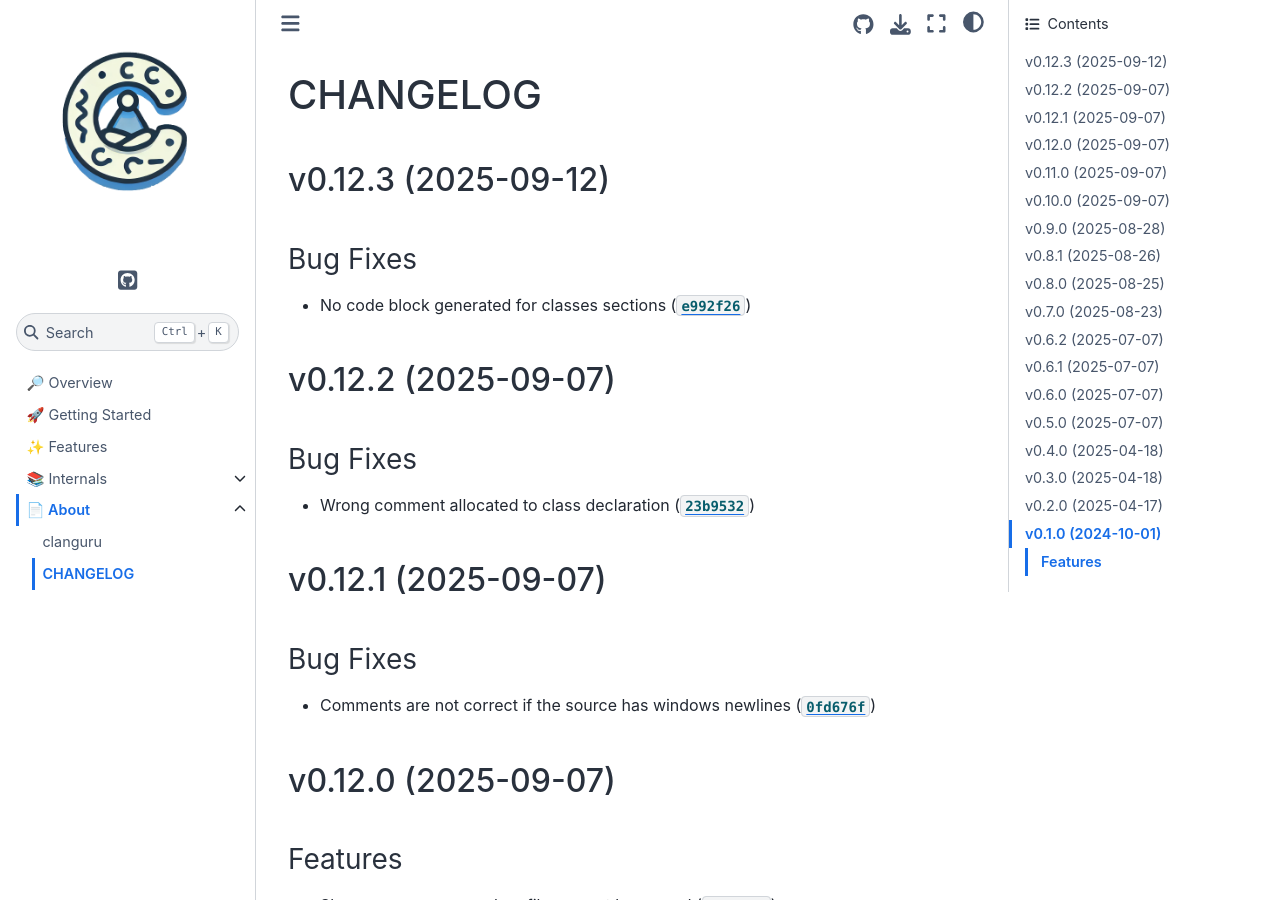
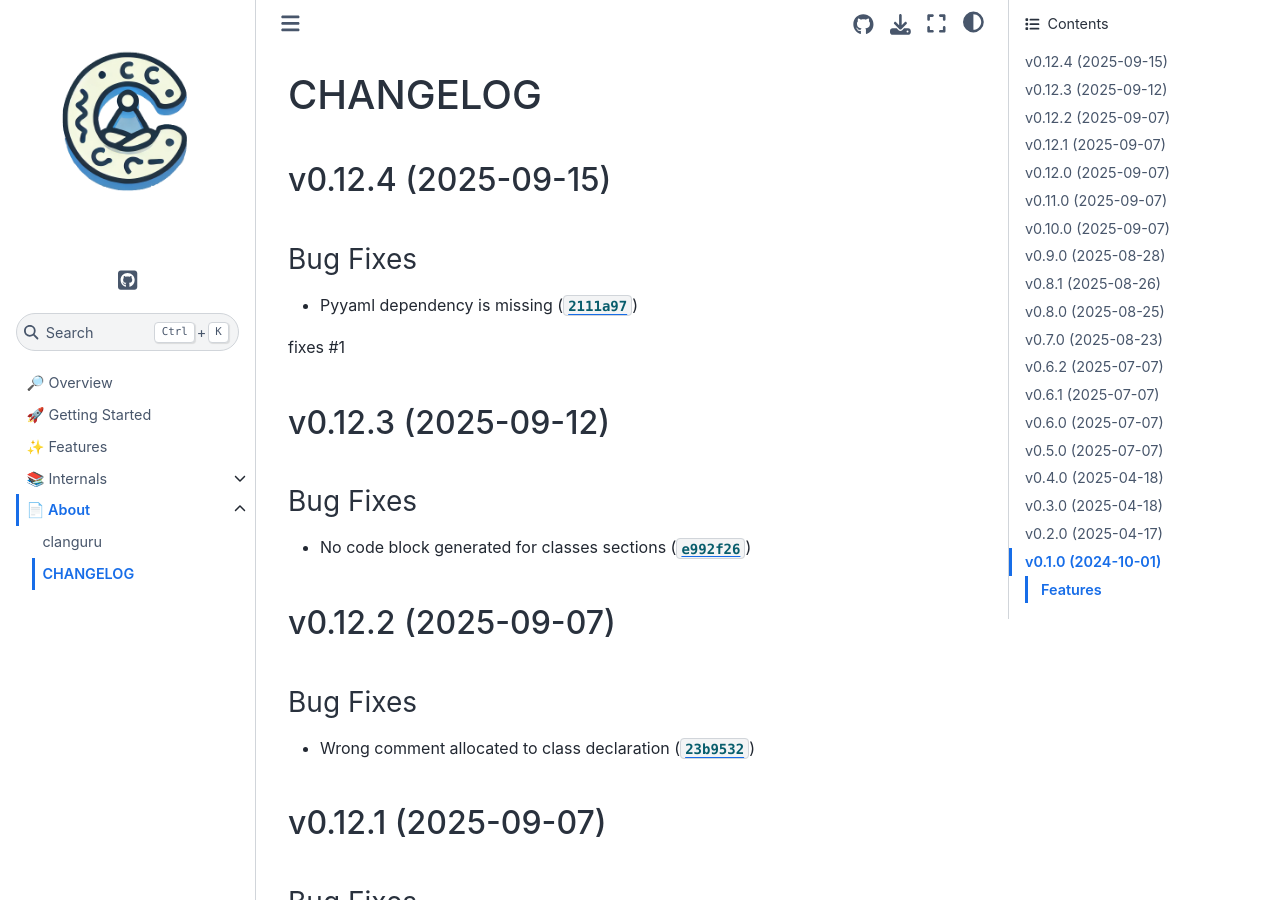
Before and after one commit to cuinixam/clanguru, a Sphinx documentation site: the page built from docs/about/_changelog.md, in a window 1280 px wide and 900 px high. Built offline with Sphinx 7.4.7 and the Sphinx Book theme 1.1.4, drawn with Linux system fonts in a browser that asks for light colours.

Commit message:
0.12.4
Automatically generated by python-semantic-release

```diff
--- a/CHANGELOG.md
+++ b/CHANGELOG.md
@@ -1,4 +1,14 @@
 # CHANGELOG
+
+
+## v0.12.4 (2025-09-15)
+
+### Bug Fixes
+
+- Pyyaml dependency is missing
+  ([`2111a97`](https://github.com/cuinixam/clanguru/commit/2111a970d894b3303fdd338d966a47f0f179cbd3))
+
+fixes #1
 
 
 ## v0.12.3 (2025-09-12)
--- a/docs/conf.py
+++ b/docs/conf.py
@@ -17,7 +17,7 @@ for path in ["src", "tests"]:
 project = "clanguru"
 copyright = "2024, cuinixam"
 author = "cuinixam"
-release = "0.12.3"
+release = "0.12.4"
 
 # -- General configuration ---------------------------------------------------
 # https://www.sphinx-doc.org/en/master/usage/configuration.html#general-configuration
--- a/pyproject.toml
+++ b/pyproject.toml
@@ -1,6 +1,6 @@
 [project]
 name = "clanguru"
-version = "0.12.3"
+version = "0.12.4"
 description = "C language utils and tools based on the clang and binutils modules."
 readme = "README.md"
 license = { text = "MIT" }
--- a/src/clanguru/__init__.py
+++ b/src/clanguru/__init__.py
@@ -1 +1 @@
-__version__ = "0.12.3"
+__version__ = "0.12.4"
```
Also changed, not shown: 1 other file.
